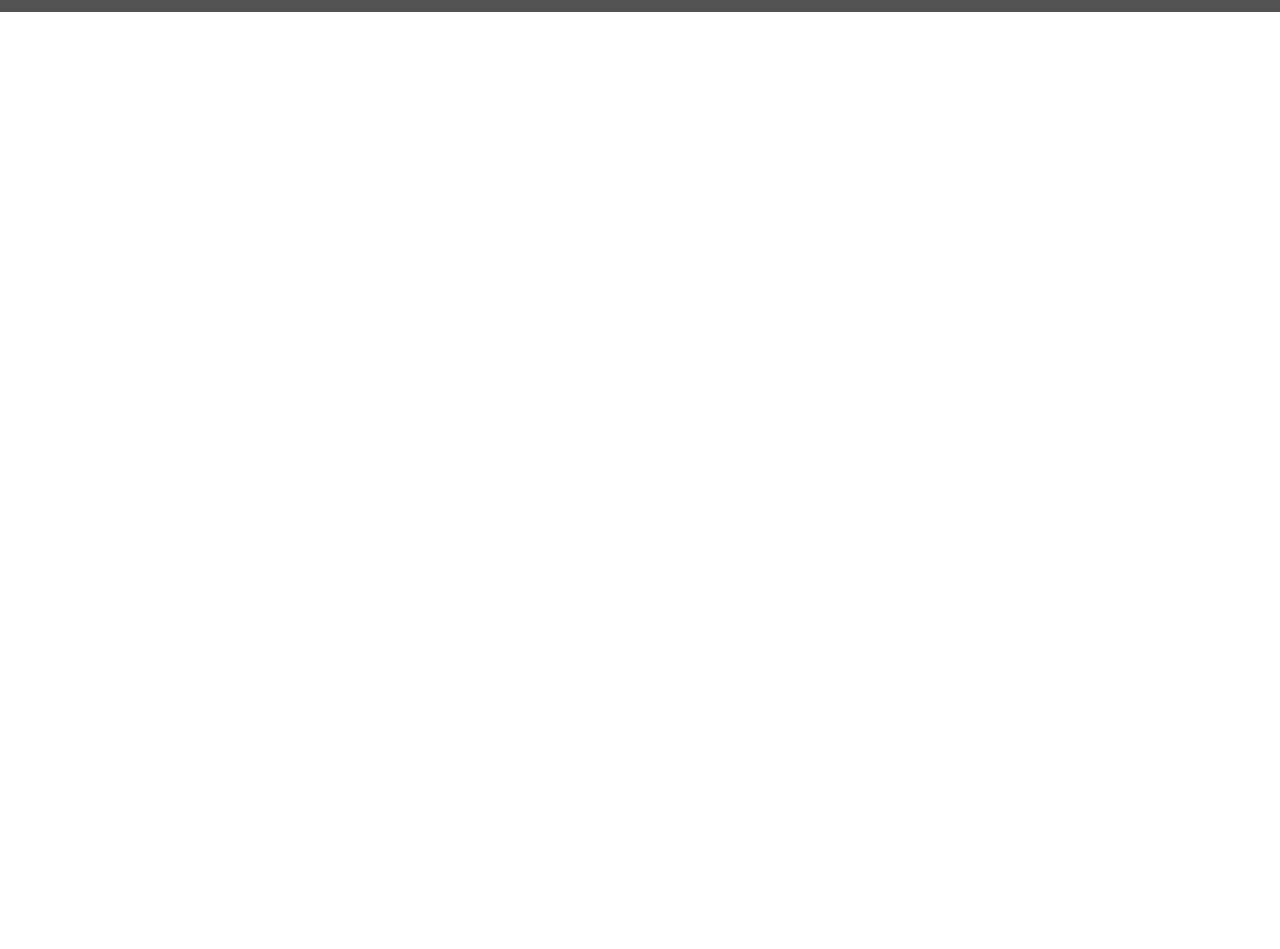
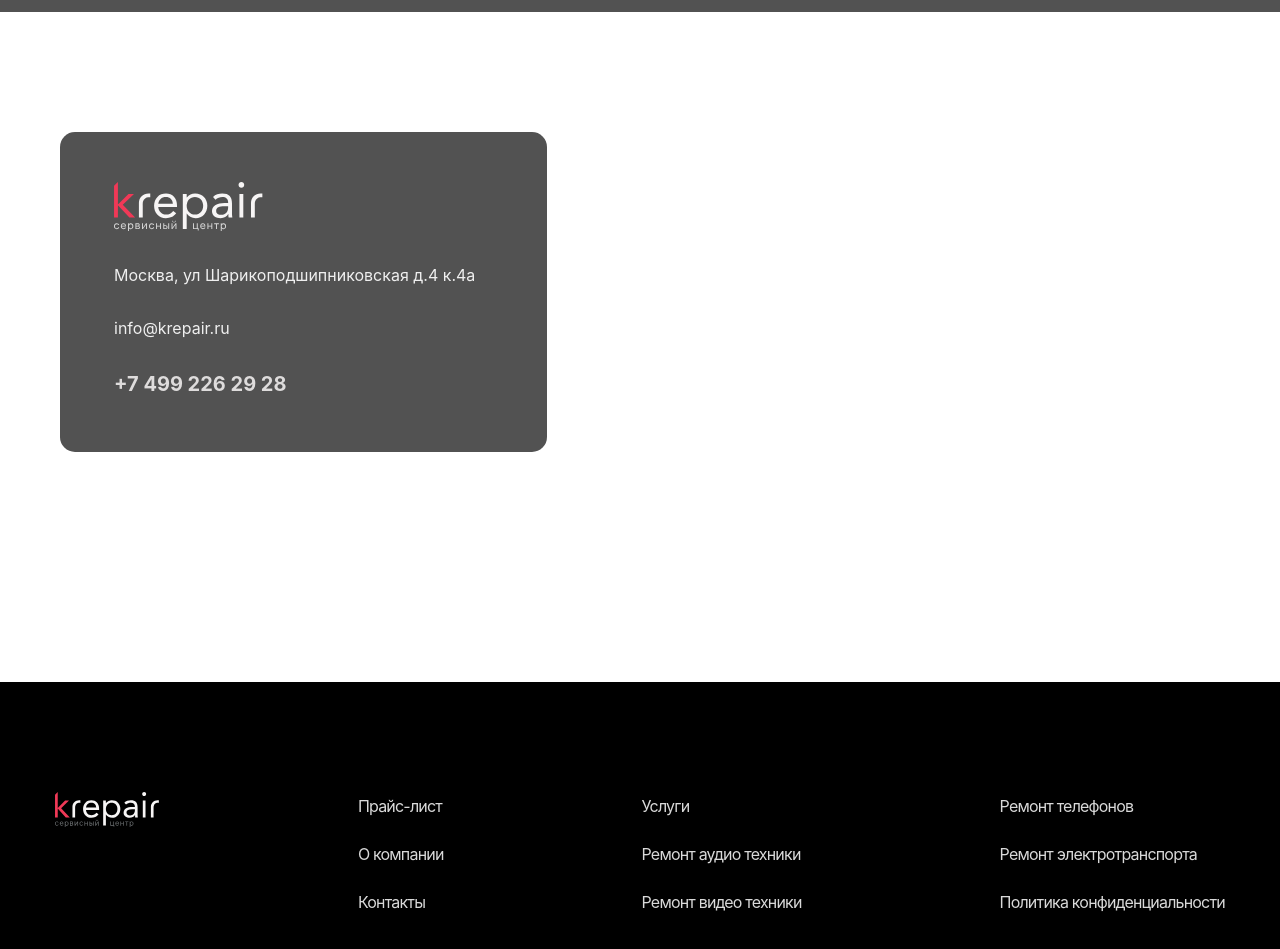
Before and after one commit to GofforovAzizbek/ReactJS_Lesson-3, a React (Vite) app: page / in a window 1280 px wide. Shown: the part 6560-7509 px from the top of the page. Before the commit the page ends 7242 px from the top, so only its background shows below. Built offline with nearby package versions, Linux system fonts and the light colour scheme.

Commit message:
Four Commit

```diff
--- a/src/App.jsx
+++ b/src/App.jsx
@@ -1,5 +1,4 @@
 import { useState } from "react";
-import logo from "./assets/images/logo.svg";
 import menubtn from "./assets/images/menubtn.svg";
 import closebtn from "./assets/images/closebtn.svg";
 import hero from "./assets/images/hero.png";
@@ -12,6 +11,11 @@ import reaksiya from "./assets/images/reaksiya.svg";
 import lists from "./assets/images/lists.svg";
 import money from "./assets/images/money.svg";
 import spin from "./assets/images/spin.svg";
+
+// Logos
+import logo from "./assets/images/logo.svg";
+import maplogo from "./assets/images/maplogo.svg";
+import footerlogo from "./assets/images/footerlogo.svg";
 
 // import BrandCarousel from "./BrandCarousel";
 
@@ -59,7 +63,7 @@ export default function App() {
                 <li key={link.id}>
                   <a
                     href={link.href}
-                    className="font-inter font-normal text-[18px] leading-[175%] tracking-[-0.05em] text-[#2E3235]"
+                    className="font-inter font-normal text-[18px] leading-[175%] tracking-[-0.05em] text-[#2E3235] hover:text-[#F03957]"
                   >
                     {link.text}
                   </a>
@@ -70,7 +74,7 @@ export default function App() {
             {/* Phone (desktop) */}
             <a
               href="tel:+74992262928"
-              className="hidden md:inline-block font-inter font-bold text-[20px] leading-[175%] tracking-[-0.05em] text-[#2E3235]"
+              className="hidden md:inline-block font-inter font-bold text-[20px] leading-[175%] tracking-[-0.05em] text-[#2E3235] hover:opacity-[0.3]"
             >
               +7 499 226 29 28
             </a>
@@ -129,10 +133,10 @@ export default function App() {
                   по ремонту техники в Москве
                 </p>
                 <div className="flex flex-col sm:flex-row gap-4 sm:gap-5">
-                  <button className="cursor-pointer font-inter font-semibold text-[18px] leading-[175%] text-white bg-[#F03957] border-[2px] border-[#F03957] py-[15px] px-[20px] rounded-[10px]">
+                  <button className="cursor-pointer font-inter font-semibold text-[18px] leading-[175%] text-white bg-[#F03957] border-[2px] border-[#F03957] py-[15px] px-[20px] rounded-[10px] hover:text-[#F03957] hover:bg-[white]">
                     Получить консультацию
                   </button>
-                  <button className="cursor-pointer font-inter font-semibold text-[18px] leading-[175%] py-[15px] px-[30px] border-[2px] rounded-[10px]">
+                  <button className="cursor-pointer font-inter font-semibold text-[18px] leading-[175%] py-[15px] px-[30px] border-[2px] rounded-[10px] hover:bg-black hover:text-white">
                     Смотреть прайс-лист
                   </button>
                 </div>
@@ -274,7 +278,7 @@ export default function App() {
               </p>
             </div>
 
-            <div className="grid grid-cols-3 gap-[30px]">
+            <div className="grid grid-cols-1 lg:grid-cols-3 gap-[30px]">
               <div className="pt-[35px] pb-[80px] px-[30px] bg-[#C4C4C4] rounded-[20px]">
                 <img src={reaksiya} alt="" className="mb-[30px]" />
                 <h3 className="max-w-[240px] font-inter font-semibold text-[30px] leading-[150%] mb-[25px]">
@@ -467,7 +471,7 @@ export default function App() {
 
         {/* Section contact */}
         <section className="bg-[#525252] py-[120px]">
-          <div className="max-w-[1200px] w-full mx-auto px-[20px]">
+          <div className="max-w-[1200px] w-full mx-auto px-[15px]">
             <div className="flex items-baseline justify-between mb-[60px]">
               <h2 className="font-montserrat font-bold text-[45px] leading-[175%] uppercase text-[#F7F5F5]">
                 У вас остались <br />
@@ -529,17 +533,143 @@ export default function App() {
         </section>
 
         {/* Section Mapping */}
-        <section className="">
-          <div class="relative w-full h-[670px]">
-            <iframe
-              src="https://yandex.com/map-widget/v1/-/YOUR_MAP_ID"
-              class="absolute top-0 left-0 w-full h-full"
-              frameborder="0"
-              allowfullscreen
-            ></iframe>
+        <section className="relative w-full pt-[120px] pb-[230px]">
+          <iframe
+            src="https://yandex.com/map-widget/v1/-/YOUR_MAP_ID"
+            className="absolute inset-0 w-full h-full z-0"
+            allowFullScreen
+            loading="lazy"
+          />
+
+          <div className="relative z-10 max-w-[1200px] h-full mx-auto px-[20px] flex items-center">
+            <div className="bg-[#525252] py-[50px] pr-[22px] pl-[54px] rounded-[15px]">
+              <a href="/" className="block mb-[30px]">
+                <img src={maplogo} alt="Logo" className="" />
+              </a>
+
+              <p className="font-inter font-normal text-[16px] leading-[175%] text-[#EFEFEF] pr-[50px] mb-[25px]">
+                Москва, ул Шарикоподшипниковская д.4 к.4а
+              </p>
+
+              <a
+                href="mailto:info@krepair.ru"
+                className="block font-inter font-normal text-[16px] leading-[175%] text-[#EFEFEF] mb-[25px]"
+              >
+                info@krepair.ru
+              </a>
+
+              <a
+                href="tel:+74992262928"
+                className="block font-inter font-bold text-[20px] leading-[175%] text-[#DEDCDC]"
+              >
+                +7 499 226 29 28
+              </a>
+            </div>
           </div>
         </section>
       </main>
+
+      {/* Footer */}
+      <footer className="pt-[110px] pb-[90px] bg-[#000]">
+        <section className="">
+          <div className="max-w-[1200px] w-full mx-auto px-[15px]">
+            <div className="flex justify-between">
+              <div className="">
+                <a href="/" className="">
+                  <img src={footerlogo} alt="" className="" />
+                </a>
+              </div>
+
+              <div className="">
+                <ul className="flex flex-col gap-[20px]">
+                  <li className="">
+                    <a
+                      href=""
+                      className="hover:underline font-inter font-normal text-[16px] leading-[175%] tracking-[-0.05em] text-[#D9D9D9]"
+                    >
+                      Прайс-лист
+                    </a>
+                  </li>
+                  <li className="">
+                    <a
+                      href=""
+                      className="hover:underline font-inter font-normal text-[16px] leading-[175%] tracking-[-0.05em] text-[#D9D9D9]"
+                    >
+                      О компании
+                    </a>
+                  </li>
+                  <li className="">
+                    <a
+                      href=""
+                      className="hover:underline font-inter font-normal text-[16px] leading-[175%] tracking-[-0.05em] text-[#D9D9D9]"
+                    >
+                      Контакты
+                    </a>
+                  </li>
+                </ul>
+              </div>
+
+              <div className="">
+                <ul className="flex flex-col gap-[20px]">
+                  <li className="">
+                    <a
+                      href=""
+                      className="hover:underline font-inter font-normal text-[16px] leading-[175%] tracking-[-0.05em] text-[#D9D9D9]"
+                    >
+                      Услуги
+                    </a>
+                  </li>
+                  <li className="">
+                    <a
+                      href=""
+                      className="hover:underline font-inter font-normal text-[16px] leading-[175%] tracking-[-0.05em] text-[#D9D9D9]"
+                    >
+                      Ремонт аудио техники
+                    </a>
+                  </li>
+                  <li className="">
+                    <a
+                      href=""
+                      className="hover:underline font-inter font-normal text-[16px] leading-[175%] tracking-[-0.05em] text-[#D9D9D9]"
+                    >
+                      Ремонт видео техники
+                    </a>
+                  </li>
+                </ul>
+              </div>
+
+              <div className="">
+                <ul className="flex flex-col gap-[20px]">
+                  <li className="">
+                    <a
+                      href=""
+                      className="hover:underline font-inter font-normal text-[16px] leading-[175%] tracking-[-0.05em] text-[#D9D9D9]"
+                    >
+                      Ремонт телефонов
+                    </a>
+                  </li>
+                  <li className="">
+                    <a
+                      href=""
+                      className="hover:underline font-inter font-normal text-[16px] leading-[175%] tracking-[-0.05em] text-[#D9D9D9]"
+                    >
+                      Ремонт электротранспорта
+                    </a>
+                  </li>
+                  <li className="">
+                    <a
+                      href=""
+                      className="hover:underline font-inter font-normal text-[16px] leading-[175%] tracking-[-0.05em] text-[#D9D9D9]"
+                    >
+                      Политика конфиденциальности
+                    </a>
+                  </li>
+                </ul>
+              </div>
+            </div>
+          </div>
+        </section>
+      </footer>
     </>
   );
 }
```
Also changed, not shown: src/assets/images/footerlogo.svg (added), src/assets/images/maplogo.svg (added), src/index.css (line endings or trailing spaces).
